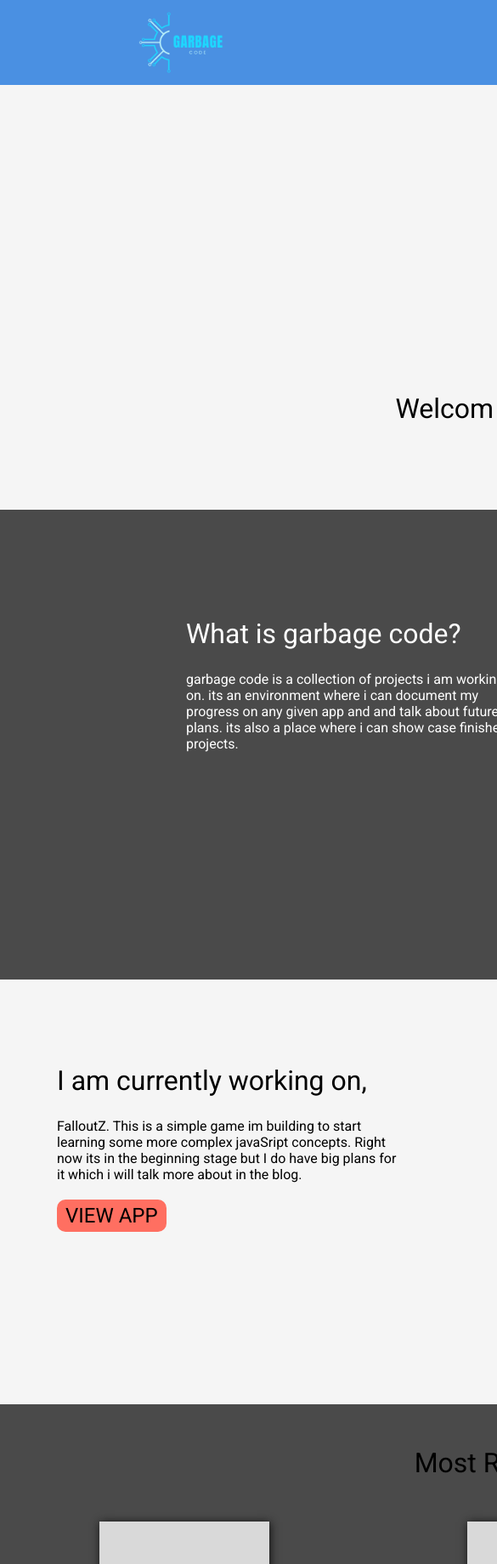
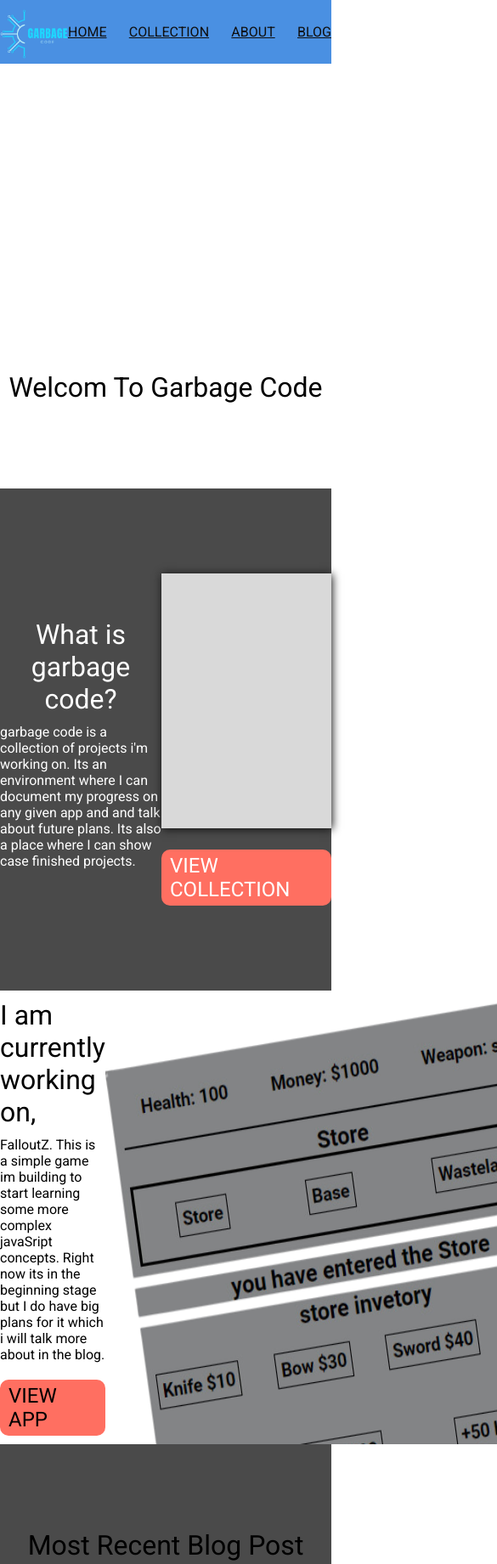
Before and after one commit to AzariahSILAS/garbageCode, a plain HTML site: page index.html in a window 390 px wide. Shown: the top 1841 px of the page at 85% size, 585 px wide, since content can reach past the window. Drawn offline with Linux system fonts and the light colour scheme.

Commit message:
im done the home page but i havent made it responsive at all. but i will get to that later

```diff
--- a/index.html
+++ b/index.html
@@ -7,58 +7,75 @@
     <title>Garbage code</title>
 </head>
 <body>
-    <!-- --------------header---------------------- -->
-    <nav class="container sb c1">
-        <img class="img1 cp" src="assets/garbage.png" alt="">
-        <div class="df tc aic">
-           <p class="t24 pSmall cp">HOME</p>
-            <a href="collection.html"><p class="t24 pSmall cp">COLLECTION</p></a>
-            <p class="t24 pSmall cp">ABOUT</p>
-            <p class="t24 pSmall cp">BLOG</p>
+    <!-- --------------nav---------------------- -->
+    <div class="outerContainer cBlue">
+        <nav class="container cBlue">
+            <a href="index.html"><img class="logo" src="assets/garbage.png" alt=""></a>
+            <div class="navLinks">
+                <a href="index.html"><p class="">HOME</p></a>
+                <a target="_blank" href="collection.html"><p class="">COLLECTION</p></a>
+                <a href="about.html"><p class="">ABOUT</p></a>
+                <a href="blog.html"><p class="">BLOG</p></a>
             </div>
         </nav>
-    <header class="container ctn500 c5 aie pLarge">
+    </div>
+    <!-- --------------header---------------------- -->
+    <div class="outerContainer cWhite">
+        <header class="container ">
             <h1 class="">Welcom To Garbage Code</h1>
         </header>
+    </div>
+
+
     <!-- --------------first section---------------------- -->
-    <div class="first-section container ctn500 c3 pLarge aic">
-        <div class="smallBox">
-            <h1 class="pbSmall cw ">What is garbage code?</h1>
-            <p class="cw">
-                garbage code is a collection of projects i am working on. its an environment where i can document my progress on any given app and and talk about future plans. its also a place where i can show case finished projects.
+    <div class="outerContainer cGrey">
+        <div class="first-section container">
+        <div class="contentBox500">
+            <h1 class="first-section-h1">What is garbage code?</h1>
+            <p class="">
+                garbage code is a collection of projects i'm working on. Its an environment where I can document my progress on any given app and and talk about future plans. Its also a place where I can show case finished projects.
             </p>
         </div>
         <div class="">
-            <div class="card centerM"></div>
-            <h2 class="btn c2">VIEW COLLECTION</h2>
+            <div class="card"></div>
+                <h2 class="btn">VIEW COLLECTION</h2>
             </div>
         </div>
+    </div>
+
     <!-- --------------second section---------------------- -->
-    <div class="second-section container ctn500 c5 aic">
-        <div class="smallBox ">
-            <h1 class="pbSmall">I am currently working on,</h1>
-            <p class="pbSmall">FalloutZ. This is a simple game im building to start learning some more complex javaSript concepts. Right now its in the beginning stage but I do have big plans for it which i will talk more about in the blog.</p>
+    <div class="outerContainer">
+        <div class=" second-section container">
+            <div class="contentBox500">
+                <h1 class="margin10px">I am currently working on,</h1>
+                <p class="margin10px">FalloutZ. This is a simple game im building to start learning some more complex javaSript concepts. Right now its in the beginning stage but I do have big plans for it which i will talk more about in the blog.</p>
 
-            <h2 class="btn c2 tc">VIEW APP</h2>
+                <h2 class="btn margin10px">VIEW APP</h2>
             </div>
-        <img class="img2" src="assets/falloutzimg.png" alt="">
+            <img class="img1" src="assets/falloutzimg.png" alt="">
         </div>
-    <div class="third-section container2 ctn500 c3">
-        <h1 class="tc pMedium">Most Recent Blog Post </h1>
-        <div class="dflex">
+    </div>
+    <div class="outerContainer cGrey">
+        <div class="third-section container">
+            <h1 class="third-section-h1">Most Recent Blog Post </h1>
+            <div class="collection-grid">
                 <div class="card"></div>
                 <div class="card"></div>
                 <div class="card"></div>
             </div>
-       <div class="">
-        <h1 class="lastButton">VIEW ALL POST</h1>
+            <div class="third-sectionBtn">
+                <h2 class="btn">VIEW ALL POST</h2>
+            </div>
+        </div>
     </div>
 
 
+    <div class="outerContainer cBlue">
+       <footer class="container">
+        <p class="footer-p">published by Azariah</p>
+       </footer>
     </div>
 
-
-    <footer class="container c1"></footer>
 
 
 
--- a/styles.css
+++ b/styles.css
@@ -6,143 +6,140 @@
   font-weight: 400;
   box-sizing: border-box;
   margin: 0;
+}
 
+a{
+    color: #0f0f0f;
 }
-.lastButton{
-    margin: 10px auto;
-    width: 400px;
+.cBlue{
+   background-color: #4A90E2 ;
+}
+.cOrange{
+    background-color: #FF6F61;
+}
+.cGrey{
+  background-color: #4A4A4A;
+}
+.cWhite{
+    background-color: #FFFFFF;
+}
+.cOffWhite{
+    background-color: #F5F5F5;
+}
+.logo{
+    width: 80px;
+    height: 80px;
+}
+.img1{
+    width: 632px ;
+}
+.btn{
+    display: inline-block;
     border-radius: 10px;
     padding: 5px 10px;
     cursor: pointer;
     background-color: #FF6F61;
-    text-align: center;
+    /* margin: 0 auto; */
 }
-a{
-    /* text-decoration: none; */
-    color: #0f0f0f;
-}
-/* ------------------colors---------------------- */
-.c1{
-   background-color: #4A90E2 ;
-}
-.c2{
-    background-color: #FF6F61;
-}
-.c3{
-  background-color: #4A4A4A;
-}
-.c4{
-    background-color: #FFFFFF;
-}
-.c5{
-    background-color: #F5F5F5;
-}
-/* ------------------containers and box model---------------------- */
+
 .outerContainer{
     max-width: 1440px;
+    margin: 0 auto;
 }
 .container{
-    display: flex;
-    width: 1300px;
-    justify-content: space-around;
+    max-width: 1300px;
     margin: 0 auto;
-}
-.container2{
-    width: 1300px;
-    margin: 0 auto;
-}
-.mauto{
-    display: inline;
-    margin: 0 auto;
-    border: solid;
-}
-.dflex{
-    display: flex;
-    justify-content: space-around ;
-}
-.df{
-    display: flex;
 
 }
-.aic{
-    align-items: center;
-}
-.aie{
-    align-items: end;
-}
-.ctn500{
-    min-height: 500px;
-}
-.SmallBox{
-    margin: 10px;
-}
-.mediumBox{
-    margin: 50px;
-}
-/* .az{
-    display: flex;
-    justify-content: center;
-} */
-.pLarge{
-    padding: 100px;
-}
-.pbLarge{
-    padding-bottom: 100px;
-}
-.pMedium{
-    padding: 50px;
-}
-.pbMedium{
-    padding-bottom: 50px;
-}
-.pSmall{
-    padding: 25px;
-}
-.pbSmall{
-    padding-bottom: 25px;
-}
-.smallBox{
-    height: 300px;
-    width: 400px;
-}
-.centerM{
-    margin: 0 auto;
-}
-/* ------------------text---------------------- */
-.cw{
-    color: white;
-}
-.tc{
-    text-align: center;
-}
-.t24{
-    font-size: 24px;
-}
-.cp{
-    cursor: pointer;
-}
-/* ------------------image/btn---------------------- */
-.img1{
-    width: 100px;
-    height: 100px;
-}
-.img2{
-    width: 632px ;
-    /* border: solid; */
-
-}
-.btn{
-    display: inline;
-    border-radius: 10px;
-    padding: 5px 10px;
-    cursor: pointer;
-}
-/* ---------------------specific------------------------ */
 
 .card{
     width: 200px ;
     height: 300px;
     background-color: #D9D9D9 ;
     box-shadow:  1px 1px 10px #0f0f0f;
+    margin: auto;
     margin-bottom: 25px;
 }
+
+.margin10px{
+    margin: 10px 0;
+}
+/* .center-blocks{
+    display: flex;
+    justify-content: center;
+    margin: 0 auto;
+} */
+/* ----------------nav--------------- */
+nav{
+    height: 75px;
+    display: flex;
+    justify-content: space-between;
+}
+.navLinks{
+    width: 400px;
+    display: flex;
+    align-items: center;
+    justify-content: space-between;
+}
+
+/* ----------------header--------------- */
+header{
+    height: 500px;
+    text-align: center;
+    align-content: end;
+    padding-bottom: 100px;
+
+}
+
+/* ----------------first section--------------- */
+.first-section{
+    display: flex;
+    justify-content: space-between;
+    color: white;
+    padding: 100px 0;
+
+}
+.contentBox500{
+    margin: auto 0;
+    width: 500px;
+
+
+}
+.first-section-h1{
+    text-align: center;
+    margin: 10px;
+}
+
+/* ----------------second section--------------- */
+.second-section{
+    display: flex;
+    justify-content: space-between;
+}
+
+/* ----------------third section--------------- */
+.third-section-h1{
+    text-align: center;
+    padding-top: 100px;
+    margin-bottom:100px ;
+}
+.collection-grid{
+    display: flex;
+    justify-content: space-around;
+    width: 1000px;
+    margin: 0 auto;
+}
+.third-sectionBtn{
+    display: flex;
+    justify-content: center;
+    padding: 50px 0;
+}
+
+/* ----------------footer--------------- */
+footer{
+    height: 75px;
+
+}
+.footer-p{
+   padding-top: 20px;
+    text-align: center;
+}
```
Also changed, not shown: about.html (added, +24 -0 lines), blog.html (added, +24 -0 lines), collection.html (+12 -1 lines). Lines whose indentation alone changed are shown as unchanged.
